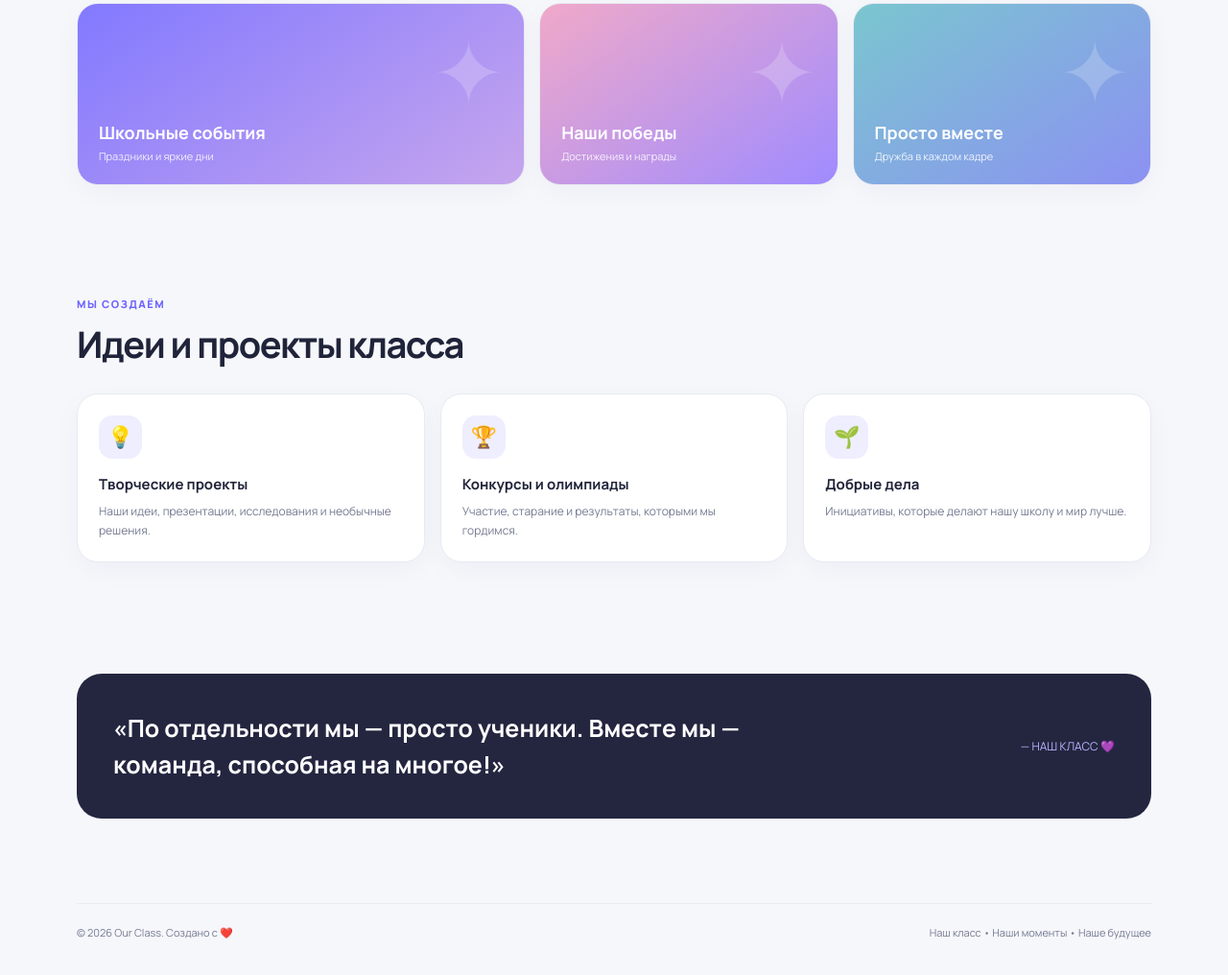
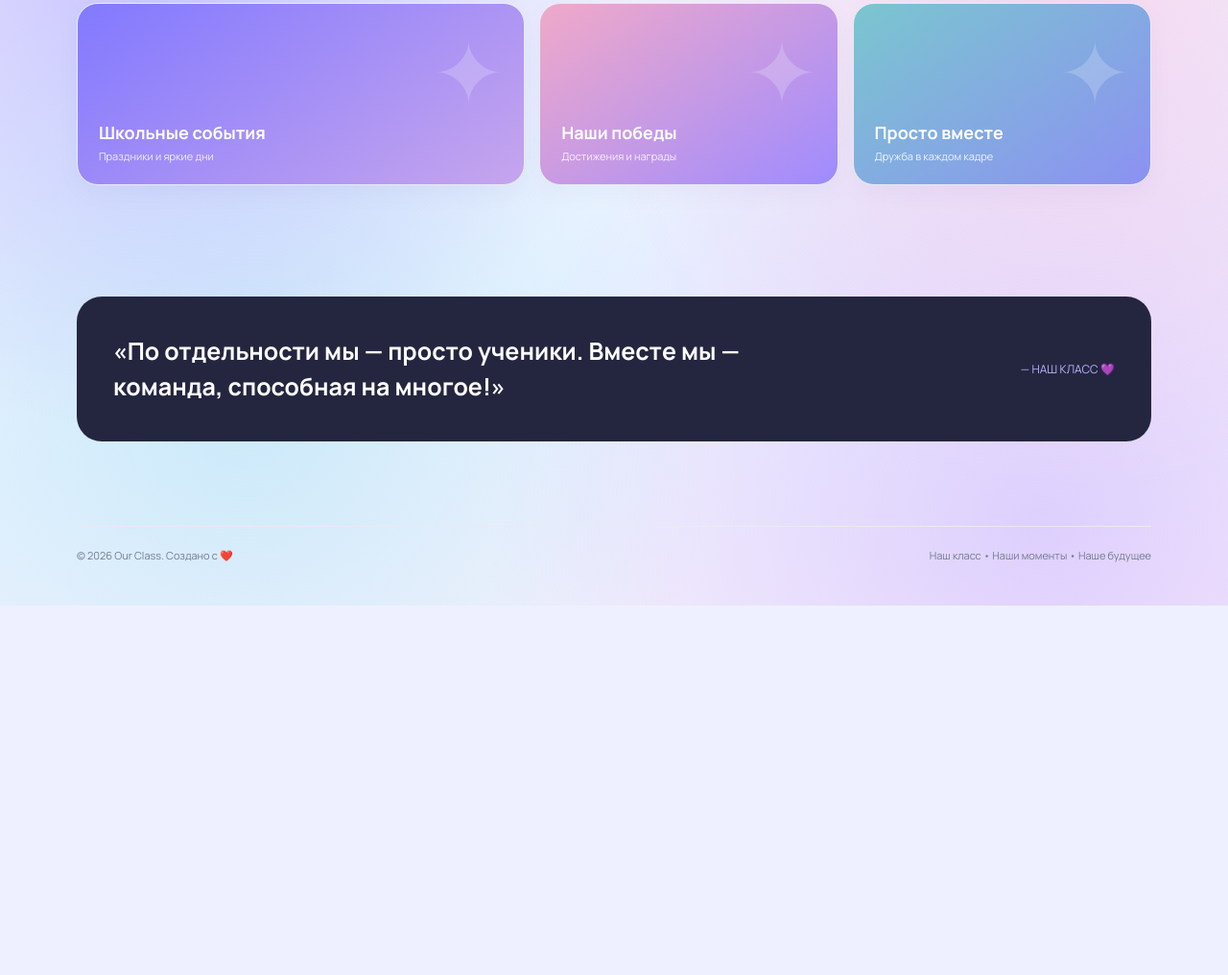
Before and after one commit to sukhrobpubgmobile07-lab/our10bclass, a plain HTML site: page index.html in a window 1280 px wide. Shown: the part 1728-2744 px from the top of the page at 96% size. After the commit the page ends 2359 px from the top, so only its background shows below. Drawn offline with Linux system fonts and the light colour scheme.

Commit message:
Add files via upload

```diff
--- a/index.html
+++ b/index.html
@@ -15,6 +15,19 @@
     * { box-sizing:border-box; }
     html { scroll-behavior:smooth; }
     body { margin:0; font-family:'Manrope',Arial,sans-serif; color:var(--ink); background:var(--bg); }
+    /* Фоновые обои */
+    body { background-color:#eef0ff;
+      background-image:
+        radial-gradient(circle at 12% 8%, rgba(167,159,255,.55) 0, transparent 38%),
+        radial-gradient(circle at 88% 14%, rgba(255,196,230,.55) 0, transparent 40%),
+        radial-gradient(circle at 20% 70%, rgba(172,225,245,.50) 0, transparent 42%),
+        radial-gradient(circle at 85% 85%, rgba(200,180,255,.55) 0, transparent 45%),
+        linear-gradient(160deg,#f4f1ff 0%,#eaf3ff 50%,#fdf0fa 100%);
+      background-attachment:fixed; background-size:cover; }
+    body:before { content:""; position:fixed; inset:0; z-index:-1; pointer-events:none; opacity:.5;
+      background-image:radial-gradient(rgba(108,99,255,.18) 1.5px, transparent 1.6px); background-size:34px 34px; }
+    header { background:rgba(246,247,251,.7); }
+    @media (max-width:600px){ body{background-attachment:scroll;} body:before{background-size:26px 26px;} }
     a { color:inherit; text-decoration:none; }
     button { font:inherit; cursor:pointer; }
     .container { width:min(1120px, calc(100% - 40px)); margin:auto; }
@@ -57,7 +70,6 @@
     .person { padding:18px; text-align:center; transition:.2s; }
     .person { cursor:default; transition:transform .25s ease, box-shadow .25s ease; }
     .person:hover { transform:scale(1.07); box-shadow:0 18px 42px rgba(39,42,80,.14); position:relative; z-index:2; }
-    .project:hover { transform:translateY(-4px); box-shadow:var(--shadow); }
     .person h3 { overflow-wrap:anywhere; line-height:1.45; }
     .avatar { width:76px; height:76px; margin:0 auto 13px; border-radius:24px; display:grid; place-items:center; color:white; font-size:26px; font-weight:800; background:linear-gradient(135deg,#8d83ff,#e0a8d8); }
     .person h3 { margin:0 0 5px; font-size:14px; }
@@ -72,11 +84,6 @@
     .memory:before { content:"✦"; position:absolute; right:20px; top:8px; font-size:90px; opacity:.2; }
     .memory strong { font-size:18px; position:relative; }
     .memory span { font-size:11px; opacity:.85; margin-top:5px; position:relative; }
-    .projects-grid { display:grid; grid-template-columns:repeat(3,1fr); gap:16px; }
-    .project { padding:22px; transition:.2s; }
-    .project-icon { width:45px; height:45px; display:grid; place-items:center; border-radius:14px; background:#efeeff; font-size:22px; margin-bottom:16px; }
-    .project h3 { margin:0 0 8px; font-size:15px; }
-    .project p { margin:0; color:var(--muted); font-size:12px; line-height:1.7; }
     .quote { background:#242640; color:white; border-radius:26px; padding:38px; display:flex; justify-content:space-between; align-items:center; gap:25px; }
     .quote p { margin:0; max-width:680px; font-size:clamp(18px,3vw,25px); line-height:1.5; font-weight:700; }
     .quote span { color:#b9b4ff; font-size:12px; white-space:nowrap; }
@@ -91,8 +98,7 @@
       .people-grid { grid-template-columns:repeat(2,1fr); }
       .memories-grid { grid-template-columns:1fr 1fr; }
       .memory:first-child { grid-column:span 2; }
-      .projects-grid { grid-template-columns:1fr 1fr; }
-    }
+      }
     @media (max-width:600px) {
       .container { width:min(100% - 28px,1120px); }
       .nav { height:66px; }
@@ -108,7 +114,7 @@
       .section-head { align-items:start; flex-direction:column; }
       .search { width:100%; }
       .search-wrap { width:100%; }
-      .memories-grid, .projects-grid { grid-template-columns:1fr; }
+      .memories-grid { grid-template-columns:1fr; }
       .memory:first-child { grid-column:auto; }
       .quote { padding:26px; flex-direction:column; align-items:start; }
       .footer-inner { flex-direction:column; }
@@ -121,7 +127,7 @@
       <a class="brand" href="#home"><span class="brand-mark">✦</span> OUR CLASS</a>
       <button class="menu-btn" id="menuBtn" aria-label="Открыть меню">☰</button>
       <nav class="nav-links" id="navLinks">
-        <a href="#about">О классе</a><a href="#students">Ученики</a><a href="#memories">Воспоминания</a><a href="#projects">Проекты</a>
+        <a href="#about">О классе</a><a href="#students">Ученики</a><a href="#memories">Воспоминания</a>
       </nav>
     </div>
   </header>
@@ -181,17 +187,6 @@
       </div>
     </section>
 
-    <section id="projects">
-      <div class="container">
-        <div class="section-head reveal"><div><div class="kicker">Мы создаём</div><h2>Идеи и проекты класса</h2></div></div>
-        <div class="projects-grid reveal">
-          <article class="project"><div class="project-icon">💡</div><h3>Творческие проекты</h3><p>Наши идеи, презентации, исследования и необычные решения.</p></article>
-          <article class="project"><div class="project-icon">🏆</div><h3>Конкурсы и олимпиады</h3><p>Участие, старание и результаты, которыми мы гордимся.</p></article>
-          <article class="project"><div class="project-icon">🌱</div><h3>Добрые дела</h3><p>Инициативы, которые делают нашу школу и мир лучше.</p></article>
-        </div>
-      </div>
-    </section>
-
     <section>
       <div class="container">
         <div class="quote reveal"><p>«По отдельности мы — просто ученики. Вместе мы — команда, способная на многое!»</p><span>— НАШ КЛАСС 💜</span></div>
```
